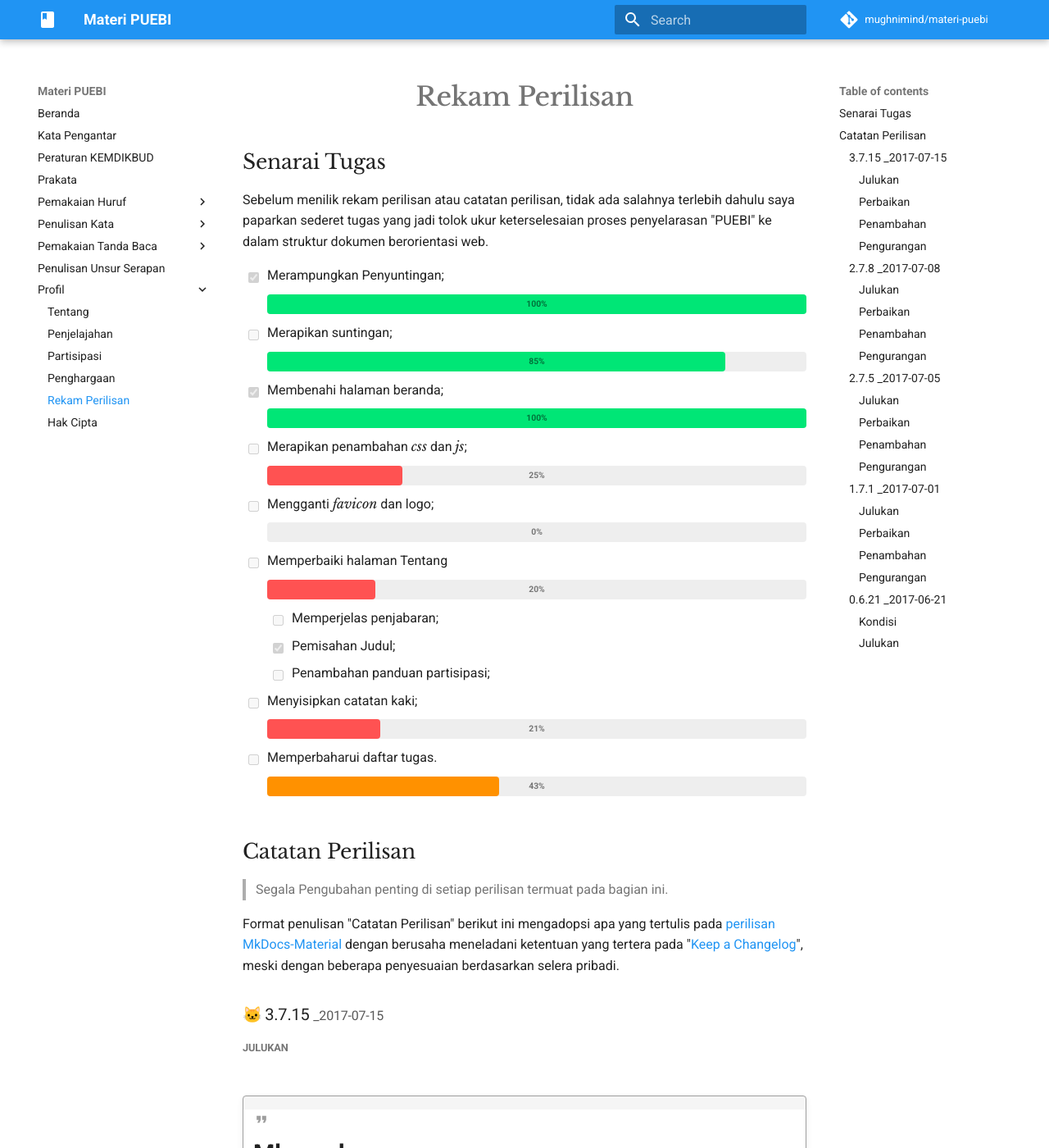
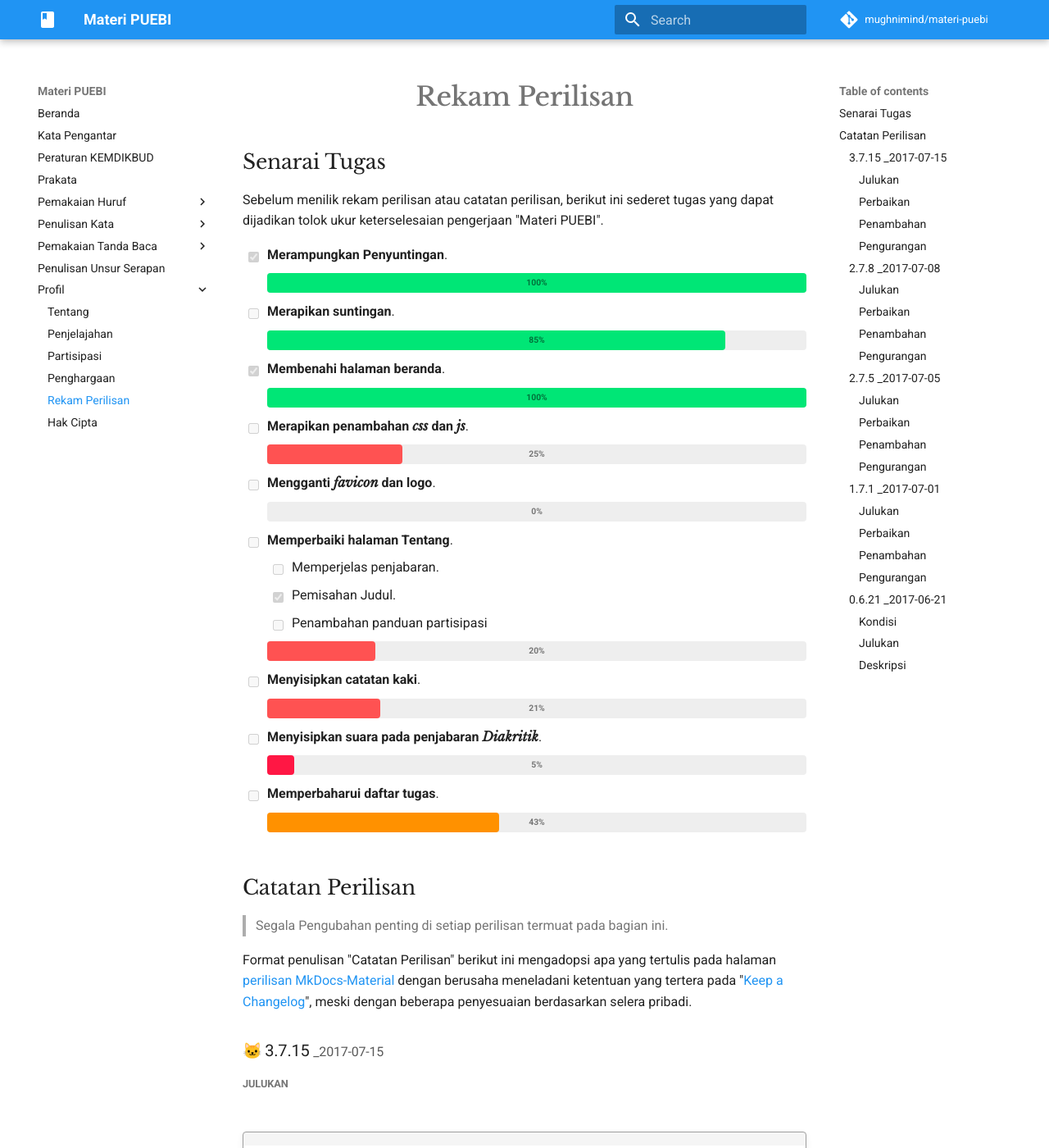
Before and after one commit to niammuddin/puebi, an MkDocs documentation site: the page built from docs/profil/perilisan/index.md, in a window 1280 px wide and 1400 px high. Shown: the whole window at 82% size. Built offline with MkDocs 1.6.1 and Material for MkDocs 9.7.7, drawn with Linux system fonts in a browser that asks for light colours; emoji names are drawn with the system emoji font; comment, search, counter and statistics services are not loaded; old or Windows-style settings are respelled for this version of MkDocs; some of the changed text lies outside the part shown.

Commit message:
Perombakan struktur penulisan guna meningkatkan keterbacaan

```diff
--- a/docs/profil/perilisan/index.md
+++ b/docs/profil/perilisan/index.md
@@ -2,25 +2,29 @@
 
 ## Senarai Tugas
 
-Sebelum menilik rekam perilisan atau catatan perilisan, tidak ada salahnya terlebih dahulu saya paparkan sederet tugas yang jadi tolok ukur keterselesaian proses penyelarasan "PUEBI" ke dalam struktur dokumen berorientasi web.
+Sebelum menilik rekam perilisan atau catatan perilisan, berikut ini sederet tugas yang dapat dijadikan tolok ukur keterselesaian pengerjaan "Materi PUEBI".
 
-* [x] Merampungkan Penyuntingan; [=100% "100%"]
-* [ ] Merapikan suntingan; [=85% "85%"]
-* [x] Membenahi halaman beranda; [=100% "100%"]
-* [ ] Merapikan penambahan *css* dan *js*; [=25% "25%"]
-* [ ] Mengganti *favicon* dan logo; [=0% "0%"]
-* [ ] Memperbaiki halaman Tentang [=20% "20%"]
-    * [ ] Memperjelas penjabaran;
-    * [x] Pemisahan Judul;
-    * [ ] Penambahan panduan partisipasi;
-* [ ] Menyisipkan catatan kaki; [=21% "21%"]
-* [ ] Memperbaharui daftar tugas. [=43% "43%"]
+* [x] **Merampungkan Penyuntingan**. [=100% "100%"]
+* [ ] **Merapikan suntingan**. [=85% "85%"]
+* [x] **Membenahi halaman beranda**. [=100% "100%"]
+* [ ] **Merapikan penambahan _css_ dan _js_**. [=25% "25%"]
+* [ ] **Mengganti _favicon_ dan logo**. [=0% "0%"]
+* [ ] **Memperbaiki halaman Tentang**.
+    * [ ] Memperjelas penjabaran.
+    * [x] Pemisahan Judul.
+    * [ ] Penambahan panduan partisipasi
+
+    [=20% "20%"]
+
+* [ ] **Menyisipkan catatan kaki**. [=21% "21%"]
+* [ ] **Menyisipkan suara pada penjabaran _Diakritik_**. [=5% "5%"]
+* [ ] **Memperbaharui daftar tugas**. [=43% "43%"]
 
 ## Catatan Perilisan
 
 >Segala Pengubahan penting di setiap perilisan termuat pada bagian ini.
 
-Format penulisan "Catatan Perilisan" berikut ini mengadopsi apa yang tertulis pada [perilisan MkDocs-Material](http://squidfunk.github.io/mkdocs-material/release-notes/#changelog) dengan berusaha meneladani ketentuan yang tertera pada "[Keep a Changelog](http://keepachangelog.com/en/1.0.0/)", meski dengan beberapa penyesuaian berdasarkan selera pribadi.
+Format penulisan "Catatan Perilisan" berikut ini mengadopsi apa yang tertulis pada halaman [perilisan MkDocs-Material](http://squidfunk.github.io/mkdocs-material/release-notes/#changelog) dengan berusaha meneladani ketentuan yang tertera pada "[Keep a Changelog](http://keepachangelog.com/en/1.0.0/)", meski dengan beberapa penyesuaian berdasarkan selera pribadi.
 
 ### :cat: 3.7.15 <small>_2017-07-15</small>
 
@@ -37,7 +41,7 @@ Format penulisan "Catatan Perilisan" berikut ini mengadopsi apa yang tertulis pa
     * Penjelajahan
         Membenahi contoh penggunaan *penanda* dan *petanda*.
     * Penghargaan
-        Menambahkan atribusi pada *ResponsiveVoice*;
+        Menambahkan atribusi pada *ResponsiveVoice*.
     * Rekam Perilisan
         Meningkatkan tingkat keterbacaan.
 * Penulisan
@@ -46,9 +50,9 @@ Format penulisan "Catatan Perilisan" berikut ini mengadopsi apa yang tertulis pa
 ##### Penambahan
 
 * *ResponsiveVoice*
-    Sebagai sarana pelafalan setiap Abjad;
+    Sebagai sarana pelafalan setiap Abjad.
 * *Meta descriptions*
-    Deskripsi pada setiap konten yang memuat penjabaran;
+    Deskripsi pada setiap konten yang memuat penjabaran.
 * *Pymdownx*
     Pengaya *pymdownx* berupa *ProgressBar* sebagai indikasi keterselesaian senarai tugas dan *extra* guna mempermudah penyisipan sintak markdown dalam *html block elements*.
 
@@ -71,7 +75,7 @@ Format penulisan "Catatan Perilisan" berikut ini mengadopsi apa yang tertulis pa
 * Istilah
     Konsistensi pemakaian istilah pada setiap halaman di bagian beranda dan profil.
 * Direktori
-    Pengubahan huruf dan peringkasan alur pada setiap direktori;
+    Pengubahan huruf dan peringkasan alur pada setiap direktori.
 * Font
     Kembali menggunakan "Ubuntu Mono".
 
@@ -95,19 +99,25 @@ Format penulisan "Catatan Perilisan" berikut ini mengadopsi apa yang tertulis pa
 
 ##### Perbaikan
 
-* Bagian halaman README.md;
-* Sejumput kesalahan tulis.
-* Perombakan susunan, tampilan, dan pemakaian pada admonition dan penanda;
-* Font, kembali menggunakan ~~"Roboto Mono"~~.
+* Bagian halaman README.md.
+* *Typo*
+    Sejumput kesalahan tulis.
+* *Admonition*
+    Perombakan susunan, tampilan, dan pemakaian pada admonition dan penanda.
+* *Font*
+    Tergesa-gesa kembali menggunakan ~~'Roboto Mono'~~.
 
 ##### Penambahan
 
-* Tampilan "Petanda";
-* Warna pada *Adress-bar*.
+* Petanda
+    Menambahkan tampilan "Petanda".
+* *Adress-bar*
+    Menambahkan pewarnaan pada *Adress-bar*.
 
 ##### Pengurangan
 
-* Piranti komentar *disqus*.
+* *Disqus*
+    Meniadakan piranti komentar *disqus* guna mempercepat proses pemuatan situs.
 
 ***
 
@@ -120,20 +130,30 @@ Format penulisan "Catatan Perilisan" berikut ini mengadopsi apa yang tertulis pa
 
 ##### Perbaikan
 
-* Bagian "*footer*" halaman;
-* Segudang kesalahan tulis;
-* Penulisan "Rekam Perilisan";
-* Struktur Halaman "Judul" dan "Beranda";
-* Oenerapan admonition;
-* Warna tema dari "Biru muda" ke warna "Biru";
-* Tampilan ekstensi "Detail" pada bagian *quote*.
+* *Footer*
+    Pembenahan sekat pada bagian '*footer*' halaman.
+* *Typo*
+    Pembenahan segudang kesalahan tulis.
+* Halaman
+    * Rekam Perilisan
+        Mulai mempersiapkan penulisan "Rekam Perilisan".
+    * Struktur
+        Perbaikan struktur halaman "Judul" dan "Beranda".
+* *Admonition*
+    Perubahan penerapan admonition.
+* Warna
+    Pergantian warna tema dari 'Biru muda' ke warna 'Biru'.
+* Pengaya
+    Menyunting tampilan ekstensi atau pengaya "Detail" pada bagian *quote*.
 
 ##### Penambahan
 
-* Font "Libre Baskerville";
-* Tampilan "penanda";
-* Gambar di halaman "Prakata";
-* Label css guna keterangan Gambar.
+* Font
+    Pergantian font pada setiap Tajuk dari 'Roboto' ke 'Libre Baskerville'.
+* Penanda
+    Menambahkan tampilan 'penanda'.
+* Gambar
+    Menyisipkan gambar di halaman 'Prakata', sekaligus penambahan 'Label css' guna menyertakan keterangan Gambar.
 
 ##### Pengurangan
 
@@ -152,3 +172,8 @@ Format penulisan "Catatan Perilisan" berikut ini mengadopsi apa yang tertulis pa
 
 !!! quote " "
     **Ruag**
+
+##### Deskripsi
+
+!!! quote " "
+    **Perilisan awal**.
```
